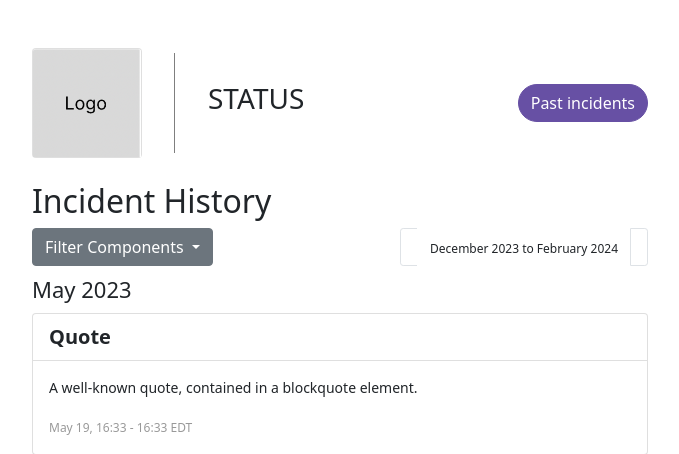
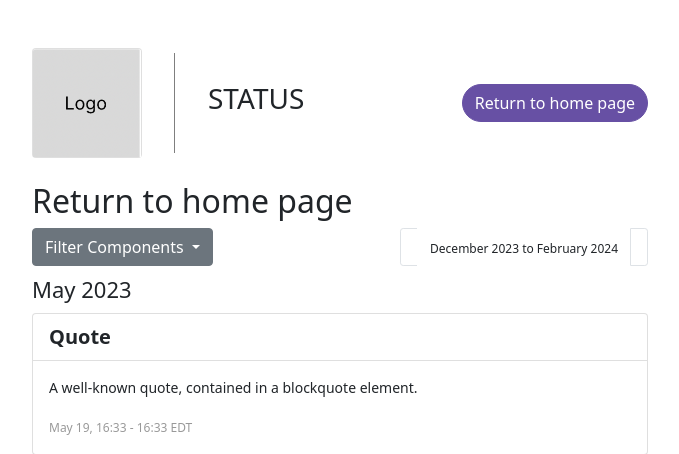
Before and after one commit to viettaiii/book-django-ajax, a Django app: page /history/ in a window 1280 px wide. Shown: the top 454 px of the page, without its empty margins (300-979 px from the left). Run offline with Django 5.2, Linux system fonts and the light colour scheme; some libraries are stand-ins or nearby versions.

Commit message:
refactor: handle btn header

```diff
--- a/templates/history.html
+++ b/templates/history.html
@@ -3,7 +3,7 @@
 {% block content %}
 <div class='container w-50'>
 <!-- incident history -->
-<h2 class="mt-4">Incident History</h2>
+  <h2 class="mt-4">Return to home page</h2>
 <div class="history d-flex justify-content-between">
   <!-- Filter Components -->
   <div class="dropdown">
--- a/templates/includes/header.html
+++ b/templates/includes/header.html
@@ -19,9 +19,17 @@
       <h3 class="header__status">Status</h3>
     </div>
     <!-- Button -->
-    <div>
-      <button class="btn btn-danger header__btn">Past incidents</button>
-    </div>
+
+    {% if request.path == '/' %}
+      <a href="{% url 'history' %}">
+        <button class="btn btn-danger header__btn">Past Incidents</button>
+      </a>
+    {% elif request.path == '/history/' or request.path == '/detail/' %}
+      <a href="{% url 'home' %}">
+        <button class="btn btn-danger header__btn">Return to home page</button>
+      </a>
+    {% endif %}
+
   </div>
   <!-- Body -->
 </div>
```
